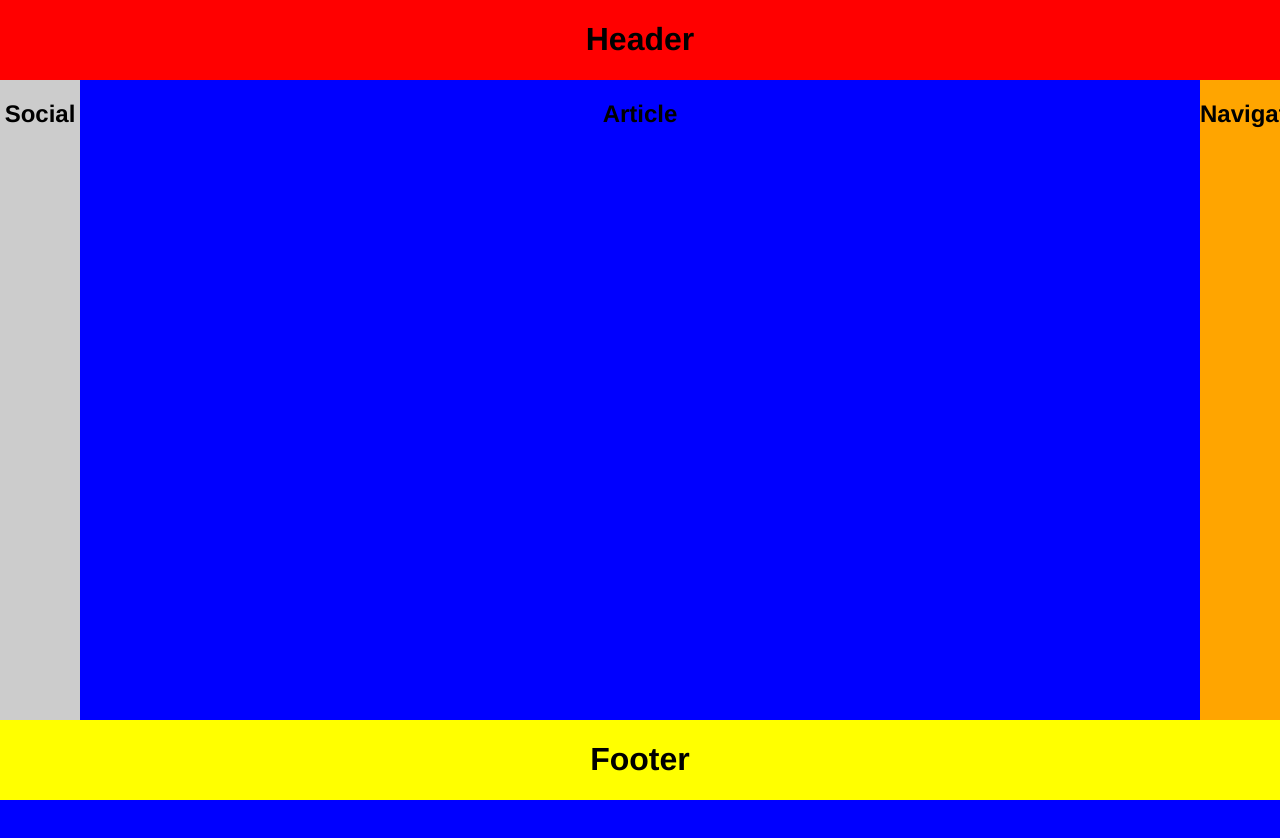
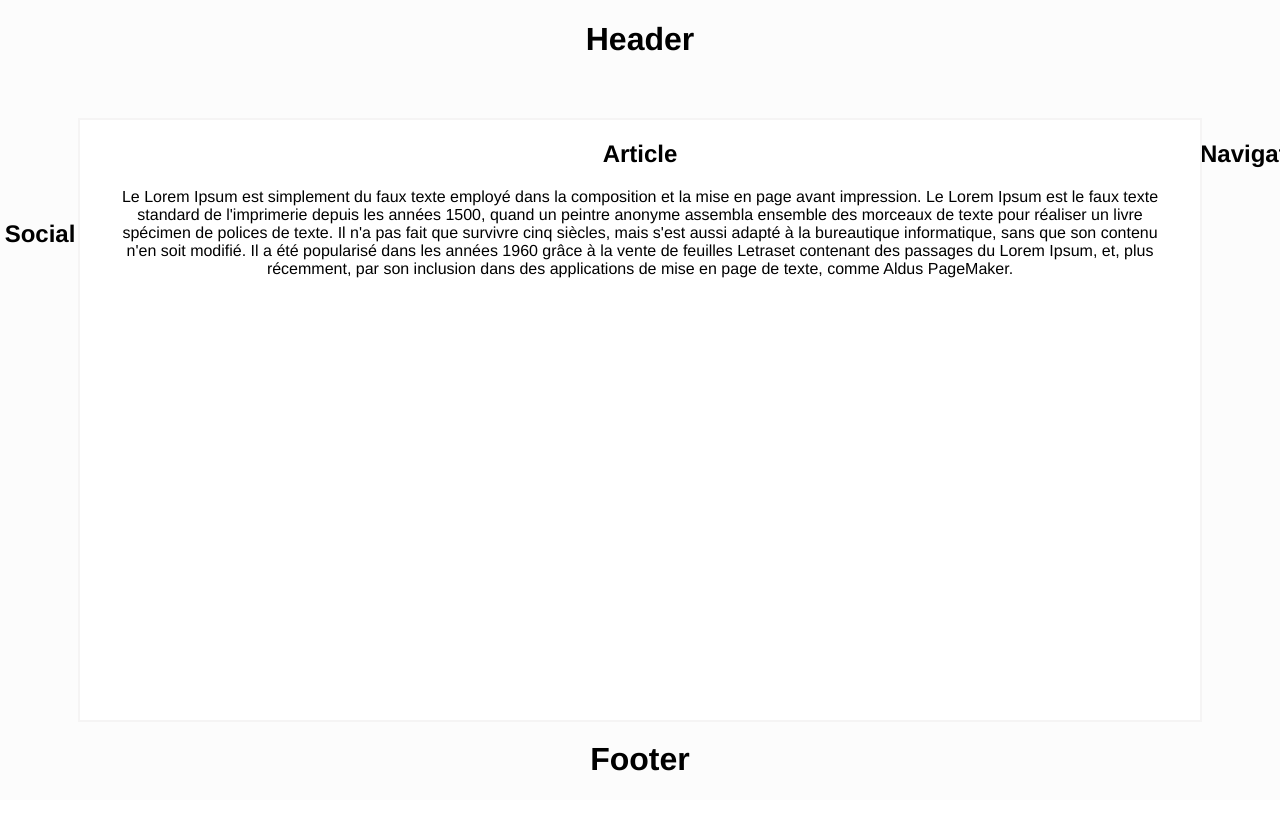
Before and after one commit to BenSlimaneAshraf/takiacademy, a website: page builds/development/index.html in a window 1280 px wide. Shown: the top 838 px of the page. Drawn offline with Linux system fonts and the light colour scheme.

Commit message:
first steps in frontend

```diff
--- a/builds/development/index.html
+++ b/builds/development/index.html
@@ -18,6 +18,10 @@
 
   <article>
     <h1>Article</h1>
+    <p>
+      Le Lorem Ipsum est simplement du faux texte employé dans la composition et la mise en page avant impression. Le Lorem Ipsum est le faux texte standard de l'imprimerie depuis les années 1500, quand un peintre anonyme assembla ensemble des morceaux de texte pour réaliser un livre spécimen de polices de texte. Il n'a pas fait que survivre cinq siècles, mais s'est aussi adapté à la bureautique informatique, sans que son contenu n'en soit modifié. Il a été popularisé dans les années 1960 grâce à la vente de feuilles Letraset contenant des passages du Lorem Ipsum, et, plus récemment, par son inclusion dans des applications de mise en page de texte, comme Aldus PageMaker.
+    </p>
+    <!-- <img src="images/logo.svg" alt="takiacademy" /> -->
   </article>
 
   <aside>
--- a/components/sass/style.scss
+++ b/components/sass/style.scss
@@ -1,7 +1,9 @@
 // begin
 @import "variables";
 
-$gris:#cccccc;
+$gris:#FCFCFC;
+$light-gris:#F5F4F4;
+$white:#FFFFFF;
 
 html {
   height: 100%;
@@ -23,18 +25,28 @@ body {
 }
 
 header{
-  background-color: red;
+  background-color: $gris;
   position: fixed;
   right: 0;
   top: 0;
   left: 0;
-  height: 80px;
+  height: 120px;
   text-align: center;
   z-index: 3;
 }
 
+header:after {
+    content: " ";
+	position: absolute;
+	bottom: 0px;
+	right: 78px;
+	left: 78px;
+	border-bottom: 2px solid $light-gris;
+	z-index: 3;
+}
+
 footer{
-  background-color: yellow;
+  background-color: $gris;
   position: fixed;
   right: 0;
   bottom: 0;
@@ -44,34 +56,68 @@ footer{
   z-index: 3;
 }
 
+footer:after {
+    content: " ";
+	position: absolute;
+	top: 0px;
+	right: 78px;
+	left: 78px;
+	border-bottom: 2px solid $light-gris;
+	z-index: 3;
+}
+
 nav{
-  background-color: orange;
+  background-color: $gris;
   position: fixed;
   right: 0;
-  top: 0;
+  top: 120px;
+  bottom: 80px;
+  width: 80px;
+  text-align: center;
+  z-index: 2;
+}
+
+nav:after {
+    content: " ";
+	position: absolute;
+	top: 0;
   bottom: 0;
+	right: 78px;
+	left: 0;
+  background-color: $light-gris;
+	z-index: 3;
+}
+
+aside{
+  background-color: $gris;
+  position: fixed;
+  left: 0;
+  top: 120px;
+  bottom: 80px;
   padding: 80px 0;
   width: 80px;
   text-align: center;
   z-index: 2;
 }
 
-aside{
-  background-color: $gris;
-  position: fixed;
-  left: 0;
-  top: 0;
+aside:after {
+    content: " ";
+	position: absolute;
+	top: 0;
   bottom: 0;
-  padding: 80px 0;
-  width: 80px;
-  text-align: center;
-  z-index: 2;
+	right: 0;
+	left: 78px;
+  background-color: $light-gris;
+	z-index: 3;
 }
 
 article{
-  background-color: blue;
+  background-color: $white;
   height: 2000px;
   text-align: center;
-  padding: 80px;
+  padding: 120px 80px 80px;
   z-index: 1;
+  p{
+    padding: 0 40px;
+  }
 }
```
Also changed, not shown: builds/production/index.html (+1 -1 lines), builds/development/css/style.css, builds/production/css/style.css, css/style.css.
